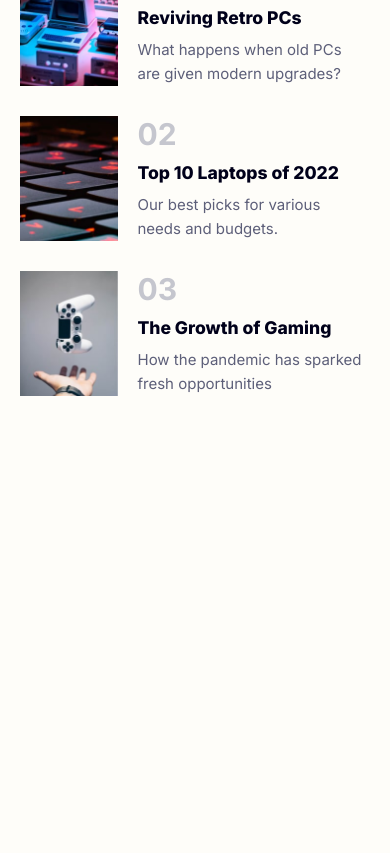
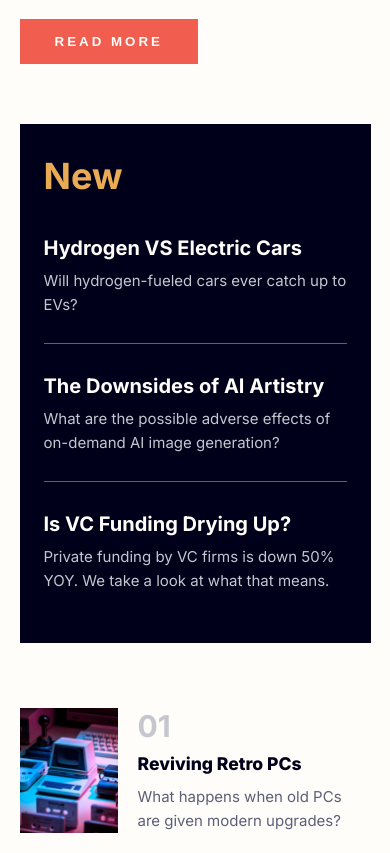
Before and after one commit to gabrielsoaresevt/news-homepage, a plain HTML site: page index.html in a window 390 px wide. Shown: the part 783-1636 px from the top of the page. Before the commit the page ends 1329 px from the top, so only its background shows below. Drawn offline with Linux system fonts and the light colour scheme.

Commit message:
feat: responsive grid layout

```diff
--- a/sass/style.scss
+++ b/sass/style.scss
@@ -56,8 +56,9 @@ body {
     }
 }
 #main-content {
-    padding-bottom: 150px;
+    padding-bottom: 20vh;
 }
+
 .main-news {
     .container {
         display: grid;
@@ -74,7 +75,6 @@ body {
         img {
             display: block;
             width: 100%;
-            // max-height: 400px;
             object-fit: cover;
 
         }
@@ -120,7 +120,7 @@ body {
     &__aside {
         grid-area: main-news;
         background-color: $color-background-news-main;
-        padding: 2.4rem 2.8rem;
+        padding: 2.4rem;
         &__subtitle {
             margin: 0;
             font-size: $font-size-title-main-news;
@@ -199,3 +199,42 @@ body {
         }
     }
 }
+
+@media (max-width: 1230px) {
+    .main-news {
+        .container {
+            grid-template-rows: 275px auto;
+            grid-template-areas: "main-title hero-image hero-image"
+                                "more-info main-news main-news";
+        }
+        &__informations__more {
+            justify-content:  flex-start;
+            &__button {
+                margin-top: 50px;
+            }
+        }
+    }
+}
+
+@media (max-width: 768px) {
+    .main-news {
+        word-wrap: break-word;
+        .container {
+            gap: 20px;
+            grid-template-columns: 1fr;
+            grid-template-rows: 300px auto auto auto;
+            grid-template-areas: "hero-image"
+            "main-title"
+            "more-info"
+            "main-news"
+        }
+        &__informations__more {
+            &__button {
+                margin-top: 30px;
+            }
+        }
+        &__aside {
+            margin-top: 4.0rem;
+        }
+    }
+}
```
Also changed, not shown: index.html (+1 -0 lines), css/style.css.
